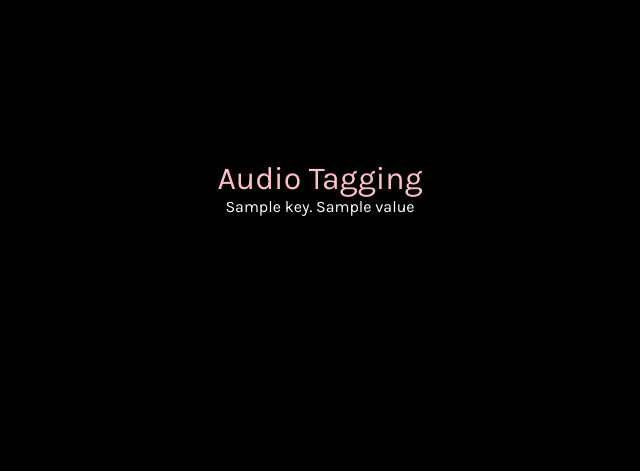
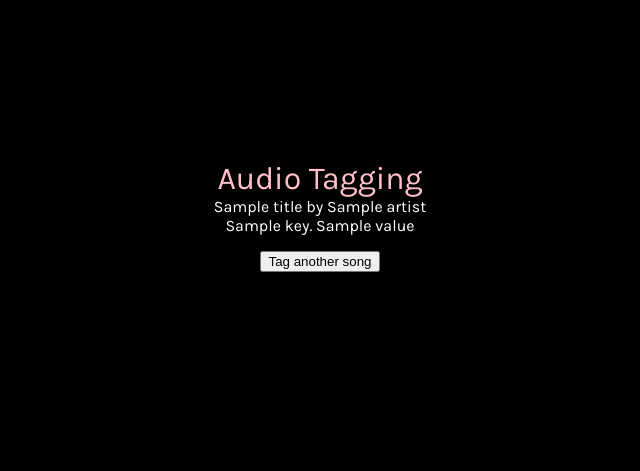
Before and after one commit to nautilusinternship/audio-tagging, a Flask app: template templates/results.html in a window 1280 px wide. Shown: the top 471 px of the page, without its empty margins (320-960 px from the left). Run offline with Flask 2, Linux system fonts and the light colour scheme; the template is opened without the code that fills it: most values are stand-ins (such as "Sample title", 1, 10 or a date in 2020).

Commit message:
added button to try another song, cleaned up results page

```diff
--- a/app.py
+++ b/app.py
@@ -69,9 +69,10 @@ def results():
         print(title)
         print(artist)
         params.append(0)
+        print(result)
         # uncomment this to add to db
         entry = Audio_Params().add_row(uri, params)
-    return render_template("results.html", result=result)
+    return render_template("results.html", result=result, artist=artist, title=title)
 
 
 # confirmation view
--- a/templates/results.html
+++ b/templates/results.html
@@ -10,8 +10,13 @@
 <body>
     <div id="title">Audio Tagging</div>
     <div id="ranking">
+        {{title}} by {{artist}}
+        <br>
         {% for key, value in result.items() %}
+            {% if key != 'song_info' %}
                   {{ key }}. {{ value }} <br>
+            {% endif %}
         {% endfor %}
+        <p><input type="button" onclick="window.location.href='http://localhost:5000/'" value="Tag another song"/></p>
     </div>
 </body>
```
